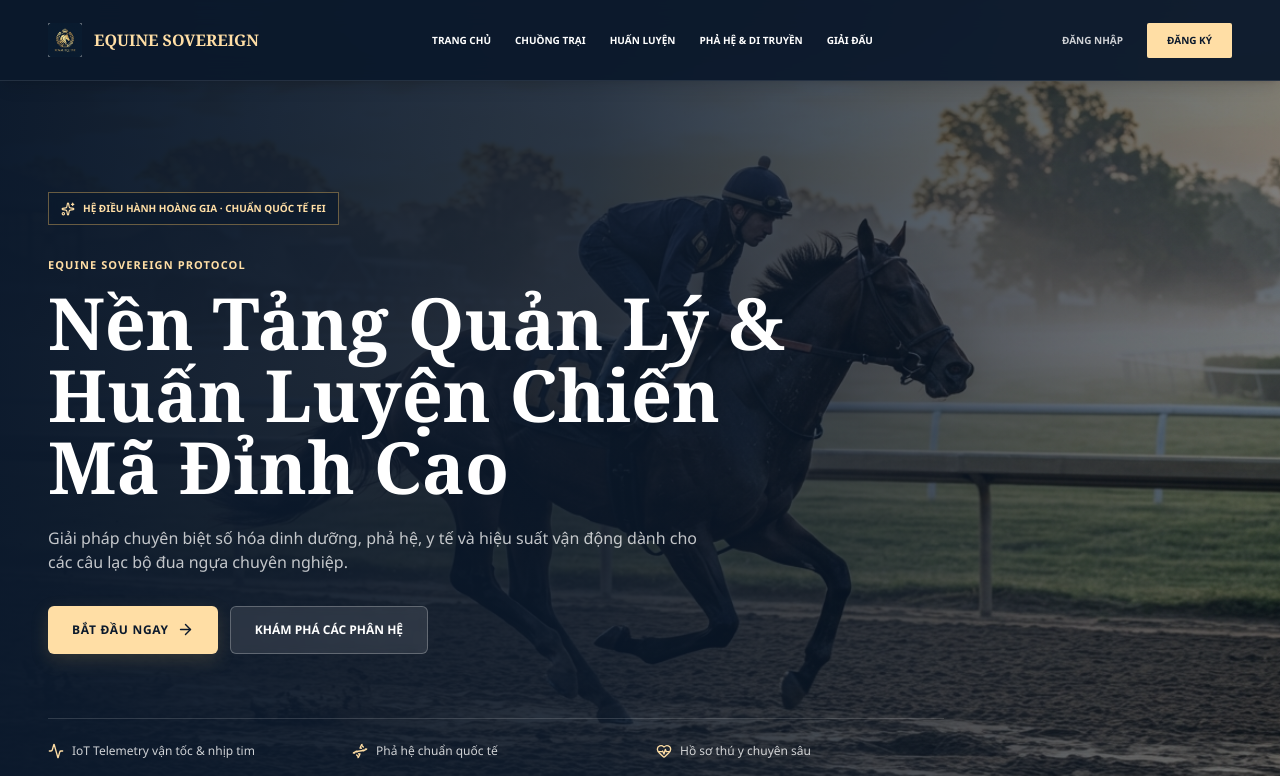
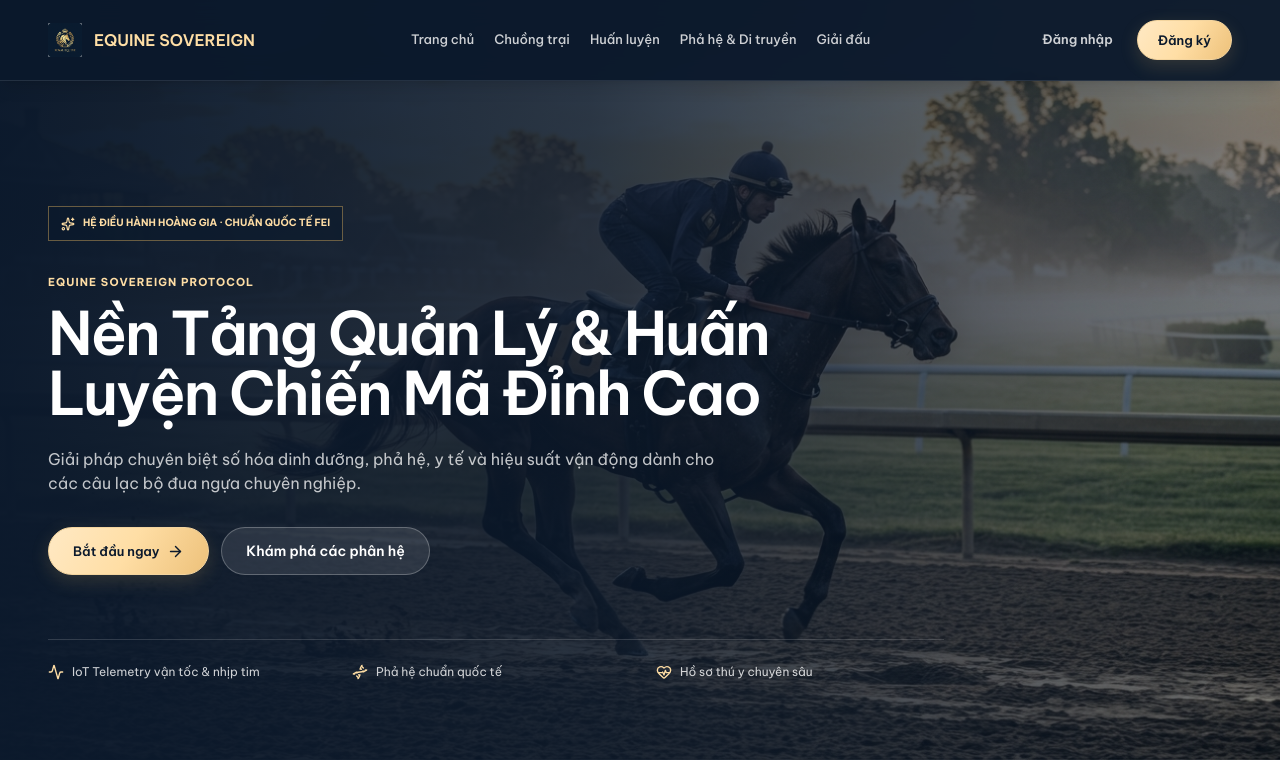
Before and after one commit to trieu123454/swp391-racehorse-training-frontend, a Next.js app: page / in a window 1280 px wide. Shown: the top 776 px of the page. Built offline with nearby package versions, Linux system fonts and the light colour scheme.

Commit message:
update font chữ

```diff
--- a/app/dashboard/[role]/page.tsx
+++ b/app/dashboard/[role]/page.tsx
@@ -71,7 +71,7 @@ export default function RoleDashboardPage() {
       </header>
       <section className="mx-auto max-w-[1200px] px-5 py-12 sm:px-8">
         <p className="eyebrow">Bảng điều khiển chuyên biệt</p>
-        <h1 className="mt-2 font-serif text-4xl font-semibold text-equine-navy">
+        <h1 className="mt-2 font-sans text-4xl font-semibold text-equine-navy">
           Xin chào, {user.fullName}
         </h1>
         <p className="mt-2 text-sm text-slate-600">
@@ -149,7 +149,7 @@ function Feature({
   return (
     <div className="bg-equine-navy p-6 text-white">
       <Icon className="text-equine-champagne" size={22} />
-      <h2 className="mt-5 font-serif text-xl">{title}</h2>
+      <h2 className="mt-5 font-sans text-xl">{title}</h2>
       <p className="mt-2 text-sm leading-6 text-white/65">{text}</p>
     </div>
   );
--- a/app/globals.css
+++ b/app/globals.css
@@ -15,11 +15,14 @@ body {
   margin: 0;
   background: #f9f9ff;
   color: #161c27;
-  font-family: "Plus Jakarta Sans", "Segoe UI", Arial, sans-serif;
+  font-family: "Be Vietnam Pro", "Segoe UI", Arial, sans-serif;
+  -webkit-font-smoothing: antialiased;
+  line-height: 1.65;
 }
 button,
 input,
-select {
+select,
+textarea {
   font: inherit;
 }
 button,
@@ -68,3 +71,161 @@ select {
     background: #1e3e62;
   }
 }
+
+@layer base {
+  h1,
+  h2,
+  h3 {
+    letter-spacing: -0.035em;
+    text-wrap: balance;
+    line-height: 1.25;
+  }
+  section[id] {
+    scroll-margin-top: 100px;
+  }
+  :where(a, button, input, select, textarea):focus-visible {
+    outline: 3px solid #c5a059;
+    outline-offset: 4px;
+  }
+  button:not(:disabled),
+  a {
+    -webkit-tap-highlight-color: transparent;
+  }
+  button:not(:disabled) {
+    cursor: pointer;
+  }
+  a,
+  button {
+    transition:
+      color 180ms ease,
+      background-color 180ms ease,
+      box-shadow 180ms ease,
+      border-color 180ms ease;
+  }
+}
+
+@layer components {
+  .gold-button,
+  .navy-button,
+  .soft-button {
+    position: relative;
+    border-radius: 999px;
+    font-size: 13px;
+    font-weight: 600;
+    text-transform: none;
+    letter-spacing: 0;
+    transition:
+      transform 200ms ease,
+      box-shadow 200ms ease,
+      background-color 200ms ease;
+  }
+  .gold-button {
+    background: linear-gradient(120deg, #ffe9c4, #ffdea5 50%, #edc17a);
+    border: 1px solid #f3d49e;
+  }
+  .soft-button {
+    @apply inline-flex h-12 items-center justify-center gap-2 border border-equine-line px-6 text-sm font-semibold;
+  }
+  .gold-button:focus-visible,
+  .navy-button:focus-visible,
+  .soft-button:focus-visible {
+    outline: 3px solid #c5a059;
+    outline-offset: 4px;
+  }
+  .gold-button:not(:disabled):active,
+  .navy-button:not(:disabled):active,
+  .soft-button:not(:disabled):active {
+    transform: scale(0.97);
+  }
+  .navy-button:disabled,
+  .soft-button:disabled {
+    cursor: not-allowed;
+    opacity: 0.6;
+  }
+  .nav-link {
+    position: relative;
+    padding-block: 10px;
+  }
+  .nav-link::after {
+    content: "";
+    position: absolute;
+    bottom: 3px;
+    left: 0;
+    width: 100%;
+    height: 2px;
+    background: #ffdea5;
+    transform: scaleX(0);
+    transform-origin: left;
+    transition: transform 200ms ease;
+  }
+  .nav-link:focus-visible::after {
+    transform: scaleX(1);
+  }
+  .feature-card {
+    border-radius: 22px;
+    transition:
+      transform 240ms ease,
+      border-color 240ms ease,
+      box-shadow 240ms ease;
+  }
+  .hero-content {
+    animation: rise-in 650ms ease-out both;
+  }
+  .mobile-menu {
+    animation: rise-in 200ms ease-out both;
+  }
+  .field-control {
+    border-radius: 12px;
+  }
+  @media (hover: hover) {
+    .gold-button:not(:disabled):hover,
+    .navy-button:not(:disabled):hover,
+    .soft-button:not(:disabled):hover {
+      transform: translateY(-3px);
+      box-shadow: 0 10px 26px -8px rgb(197 160 89 / 55%);
+    }
+    .gold-button svg,
+    .navy-button svg {
+      transition: transform 200ms ease;
+    }
+    .gold-button:not(:disabled):hover svg,
+    .navy-button:not(:disabled):hover svg {
+      transform: translateX(3px);
+    }
+    .nav-link:hover::after {
+      transform: scaleX(1);
+    }
+    .feature-card:hover {
+      transform: translateY(-5px);
+    }
+  }
+}
+
+@keyframes rise-in {
+  from {
+    opacity: 0;
+    transform: translateY(16px);
+  }
+  to {
+    opacity: 1;
+    transform: translateY(0);
+  }
+}
+
+@media (prefers-reduced-motion: reduce) {
+  html {
+    scroll-behavior: auto;
+  }
+  *,
+  *::before,
+  *::after {
+    animation: none !important;
+    transition: none !important;
+  }
+  .gold-button,
+  .navy-button,
+  .soft-button,
+  .feature-card {
+    transform: none !important;
+  }
+}
--- a/app/layout.tsx
+++ b/app/layout.tsx
@@ -1,4 +1,8 @@
 import type { Metadata } from "next";
+import "@fontsource/be-vietnam-pro/400.css";
+import "@fontsource/be-vietnam-pro/500.css";
+import "@fontsource/be-vietnam-pro/600.css";
+import "@fontsource/be-vietnam-pro/700.css";
 import "./globals.css";
 
 export const metadata: Metadata = {
--- a/app/login/page.tsx
+++ b/app/login/page.tsx
@@ -71,7 +71,7 @@ export default function LoginPage() {
         <section className="flex min-h-[720px] min-w-0 max-w-full items-center overflow-hidden px-5 py-10 sm:px-12 lg:px-16">
           <div className="mx-auto w-full min-w-0 max-w-[550px]">
             <Brand />
-            <h1 className="mt-8 font-serif text-3xl font-semibold text-equine-navy sm:text-5xl">
+            <h1 className="mt-8 font-sans text-3xl font-semibold text-equine-navy sm:text-5xl">
               Đăng nhập hệ thống
             </h1>
             <p className="mt-3 text-sm leading-6 text-slate-600">
--- a/app/page.tsx
+++ b/app/page.tsx
@@ -64,14 +64,14 @@ export default function HomePage() {
         />
         <div className="absolute inset-0 bg-[linear-gradient(90deg,rgba(11,25,44,0.98)_0%,rgba(11,25,44,0.76)_46%,rgba(11,25,44,0.12)_100%)]" />
         <div className="relative mx-auto w-full max-w-[1440px] px-5 pb-16 pt-28 sm:px-8 lg:px-12 lg:pb-20">
-          <div className="max-w-3xl">
+          <div className="hero-content max-w-3xl">
             <div className="mb-8 inline-flex items-center gap-2 border border-equine-gold/50 bg-equine-navy/60 px-3 py-2 text-[10px] font-bold uppercase text-equine-champagne backdrop-blur-sm">
               <Sparkles size={14} /> Hệ điều hành hoàng gia · Chuẩn quốc tế FEI
             </div>
             <p className="eyebrow mb-3 text-equine-champagne">
               Equine Sovereign Protocol
             </p>
-            <h1 className="font-serif text-4xl font-semibold leading-[1.06] sm:text-5xl lg:text-7xl">
+            <h1 className="font-sans text-4xl font-semibold leading-[1.2] sm:text-5xl lg:text-6xl">
               Nền Tảng Quản Lý &amp; Huấn Luyện Chiến Mã Đỉnh Cao
             </h1>
             <p className="mt-6 max-w-2xl text-sm leading-7 text-white/75 sm:text-base">
@@ -83,7 +83,7 @@ export default function HomePage() {
                 Bắt đầu ngay <ArrowRight size={17} />
               </Link>
               <a
-                className="inline-flex h-12 items-center rounded-md border border-white/25 bg-white/10 px-6 text-xs font-bold uppercase text-white backdrop-blur-sm transition hover:bg-white/20"
+                className="soft-button border-white/25 bg-white/10 text-white backdrop-blur-sm hover:bg-white/20"
                 href="#vai-tro"
               >
                 Khám phá các phân hệ
@@ -130,7 +130,7 @@ export default function HomePage() {
         <p className="eyebrow">Kiến trúc phân quyền vận hành</p>
         <div className="mt-3 flex flex-col justify-between gap-4 md:flex-row md:items-end">
           <div>
-            <h2 className="max-w-3xl font-serif text-3xl font-semibold text-equine-navy sm:text-4xl">
+            <h2 className="max-w-3xl font-sans text-3xl font-semibold text-equine-navy sm:text-4xl">
               Hệ Sinh Thái Phân Quyền 5 Vai Trò Chuyên Biệt
             </h2>
             <p className="mt-3 max-w-3xl text-sm leading-6 text-slate-600">
@@ -145,7 +145,7 @@ export default function HomePage() {
         <div className="mt-10 grid gap-4 md:grid-cols-2 lg:grid-cols-6">
           {roles.map(({ icon: Icon, title, code, text }, index) => (
             <article
-              className={`border border-equine-line bg-white p-6 transition hover:border-equine-gold hover:shadow-[0_12px_32px_-8px_rgba(197,160,89,0.18)] ${index < 2 ? "lg:col-span-3" : "lg:col-span-2"}`}
+              className={`feature-card border border-equine-line bg-white p-6 transition hover:border-equine-gold hover:shadow-[0_12px_32px_-8px_rgba(197,160,89,0.18)] ${index < 2 ? "lg:col-span-3" : "lg:col-span-2"}`}
               key={code}
             >
               <div className="flex items-start justify-between gap-4">
@@ -156,7 +156,7 @@ export default function HomePage() {
                   {code}
                 </span>
               </div>
-              <h3 className="mt-5 font-serif text-xl text-equine-navy">
+              <h3 className="mt-5 font-sans text-xl text-equine-navy">
                 {title}
               </h3>
               <p className="mt-2 text-sm leading-6 text-slate-600">{text}</p>
@@ -168,7 +168,7 @@ export default function HomePage() {
         <div className="mx-auto grid max-w-[1360px] gap-10 rounded-md bg-equine-navy p-8 text-white shadow-xl md:grid-cols-2 md:p-12">
           <div>
             <p className="eyebrow text-equine-champagne">Đột phá kỹ thuật số</p>
-            <h2 className="mt-3 font-serif text-3xl font-semibold">
+            <h2 className="mt-3 font-sans text-3xl font-semibold">
               Số Hóa Phả Hệ 5 Đời Cùng Telemetry Bước Chạy
             </h2>
             <p className="mt-4 text-sm leading-7 text-white/70">
@@ -194,7 +194,7 @@ export default function HomePage() {
       </section>
       <section className="px-5 py-24 text-center sm:px-8">
         <Users className="mx-auto text-equine-gold" size={28} />
-        <h2 className="mx-auto mt-5 max-w-2xl font-serif text-3xl font-semibold text-equine-navy">
+        <h2 className="mx-auto mt-5 max-w-2xl font-sans text-3xl font-semibold text-equine-navy">
           Sẵn Sàng Nâng Tầm Chuẩn Mực Quản Trị Đua Ngựa?
         </h2>
         <p className="mx-auto mt-3 max-w-xl text-sm text-slate-600">
@@ -206,7 +206,7 @@ export default function HomePage() {
             Đăng ký tài khoản mới
           </Link>
           <Link
-            className="inline-flex h-12 items-center rounded-md bg-equine-mist px-7 text-xs font-bold uppercase text-equine-navy transition hover:bg-equine-line"
+            className="soft-button bg-equine-mist text-equine-navy hover:bg-equine-line"
             href="/login"
           >
             Đăng nhập cổng điều hành
--- a/app/register/page.tsx
+++ b/app/register/page.tsx
@@ -127,7 +127,7 @@ export default function RegisterPage() {
         <section className="flex min-w-0 max-w-full items-center overflow-hidden px-5 py-10 sm:px-12 lg:px-16">
           <div className="mx-auto w-full min-w-0 max-w-[720px]">
             <Brand />
-            <h1 className="mt-5 font-serif text-3xl font-semibold text-equine-navy sm:text-5xl">
+            <h1 className="mt-5 font-sans text-3xl font-semibold text-equine-navy sm:text-5xl">
               Đăng ký tài khoản mới
             </h1>
             <p className="mt-2 text-sm text-slate-600">
--- a/components/AuthVisual.tsx
+++ b/components/AuthVisual.tsx
@@ -24,7 +24,7 @@ export function AuthVisual({ mode }: { mode: "login" | "register" }) {
       </div>
       <div className="absolute inset-x-0 bottom-0 p-10">
         <p className="eyebrow text-equine-champagne">Đặc quyền hội viên</p>
-        <h2 className="mt-3 max-w-lg font-serif text-4xl font-semibold leading-tight">
+        <h2 className="mt-3 max-w-lg font-sans text-4xl font-semibold leading-tight">
           {mode === "login" ? (
             "Chiến mã huyền thoại được tôi luyện từ kỷ luật."
           ) : (
@@ -60,7 +60,7 @@ export function AuthVisual({ mode }: { mode: "login" | "register" }) {
           </div>
         ) : (
           <div className="mt-8 border-l-2 border-equine-gold bg-equine-navy/70 p-6 backdrop-blur">
-            <p className="font-serif text-xl italic leading-8">
+            <p className="font-sans text-xl italic leading-8">
               “Chiến mã huyền thoại được tôi luyện từ kỷ luật và khoa học huấn
               luyện chính xác.”
             </p>
--- a/components/Brand.tsx
+++ b/components/Brand.tsx
@@ -18,7 +18,7 @@ export function Brand({
       />
       <div className="min-w-0">
         <p
-          className={`truncate font-serif font-semibold ${compact ? "text-sm sm:text-base" : "text-lg sm:text-xl"} ${light ? "text-equine-champagne" : "text-equine-navy"}`}
+          className={`truncate font-sans font-semibold ${compact ? "text-sm sm:text-base" : "text-lg sm:text-xl"} ${light ? "text-equine-champagne" : "text-equine-navy"}`}
         >
           EQUINE SOVEREIGN
         </p>
--- a/components/SiteHeader.tsx
+++ b/components/SiteHeader.tsx
@@ -21,10 +21,10 @@ export function SiteHeader() {
         <Link aria-label="Về trang chủ" href="/">
           <Brand compact light />
         </Link>
-        <nav className="hidden items-center gap-6 lg:flex">
+        <nav className="hidden items-center gap-5 xl:flex">
           {links.map(([label, href]) => (
             <Link
-              className="text-[10px] font-bold uppercase text-white/72 transition hover:text-equine-champagne"
+              className="nav-link text-[13px] font-medium text-white/80 transition hover:text-equine-champagne"
               href={href}
               key={label}
             >
@@ -34,21 +34,20 @@ export function SiteHeader() {
         </nav>
         <div className="hidden items-center gap-2 sm:flex">
           <Link
-            className="px-4 py-2 text-[10px] font-bold uppercase text-white/80 hover:text-equine-champagne"
+            className="nav-link px-4 py-2 text-[13px] font-semibold text-white/80 hover:text-equine-champagne"
             href="/login"
           >
             Đăng nhập
           </Link>
-          <Link
-            className="rounded-sm bg-equine-champagne px-5 py-2.5 text-[10px] font-bold uppercase text-equine-navy"
-            href="/register"
-          >
+          <Link className="gold-button !h-10 !px-5" href="/register">
             Đăng ký
           </Link>
         </div>
         <button
           aria-label={open ? "Đóng menu" : "Mở menu"}
-          className="grid h-10 w-10 place-items-center sm:hidden"
+          aria-expanded={open}
+          aria-controls="mobile-navigation"
+          className="grid h-10 w-10 place-items-center rounded-full hover:bg-white/10 xl:hidden"
           onClick={() => setOpen(!open)}
           type="button"
         >
@@ -56,7 +55,10 @@ export function SiteHeader() {
         </button>
       </div>
       {open ? (
-        <nav className="border-t border-white/10 px-5 py-4 sm:hidden">
+        <nav
+          id="mobile-navigation"
+          className="mobile-menu border-t border-white/10 px-5 py-4 xl:hidden"
+        >
           {links.map(([label, href]) => (
             <Link
               className="block py-3 text-sm text-white/80"
@@ -68,16 +70,10 @@ export function SiteHeader() {
             </Link>
           ))}
           <div className="mt-3 grid grid-cols-2 gap-3">
-            <Link
-              className="border border-white/20 py-3 text-center text-xs font-bold uppercase"
-              href="/login"
-            >
+            <Link className="soft-button border-white/20" href="/login">
               Đăng nhập
             </Link>
-            <Link
-              className="bg-equine-champagne py-3 text-center text-xs font-bold uppercase text-equine-navy"
-              href="/register"
-            >
+            <Link className="gold-button" href="/register">
               Đăng ký
             </Link>
           </div>
--- a/package.json
+++ b/package.json
@@ -9,6 +9,7 @@
     "lint": "next lint"
   },
   "dependencies": {
+    "@fontsource/be-vietnam-pro": "^5.3.0",
     "@types/node": "^22.10.2",
     "@types/react": "^19.0.2",
     "@types/react-dom": "^19.0.2",
--- a/tailwind.config.ts
+++ b/tailwind.config.ts
@@ -21,8 +21,7 @@ const config: Config = {
         },
       },
       fontFamily: {
-        sans: ["Plus Jakarta Sans", "Segoe UI", "Arial", "sans-serif"],
-        serif: ["Playfair Display", "Georgia", "serif"],
+        sans: ["Be Vietnam Pro", "Segoe UI", "Arial", "sans-serif"],
       },
     },
   },
```
Also changed, not shown: 1 other file (tests, documents, lock files or other folders).
